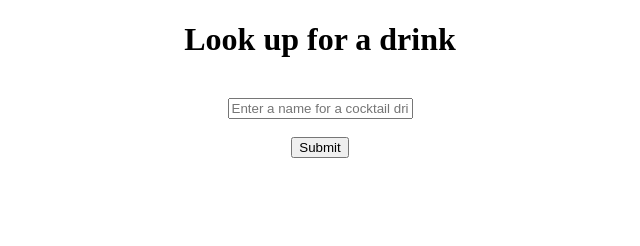
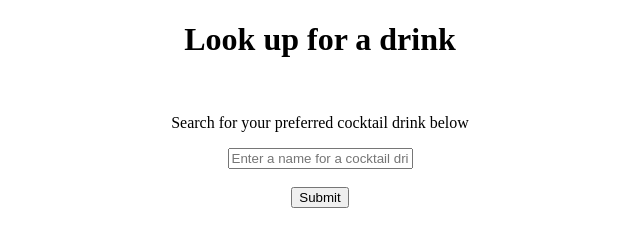
Before and after one commit to Josphat0707/phase-1-individual-project, a plain HTML site: page index.html in a window 1280 px wide. Shown: the whole page, without its empty margins (320-960 px from the left). Drawn offline with Linux system fonts and the light colour scheme.

Commit message:
aligning the text to the center

```diff
--- a/index.html
+++ b/index.html
@@ -9,11 +9,14 @@
 </head>
 <body>
     <div id="main">
-        <h1 style="text-align: center;">Look up for a drink</h1><br>
-        <form style="text-align: center;">
-            <input id="search" type="text" name="search" placeholder="Enter a name for a cocktail drink"/><br><br>
-            <input type="submit" name="submit"/>
-        </form>
+            <h1 style="text-align: center;">Look up for a drink</h1><br>
+                <div class="text-centered">
+                    <p style="text-align: center;">Search for your preferred cocktail drink below</p>
+                    <form style="text-align: center;">
+                        <input id="search" type="text" name="search" placeholder="Enter a name for a cocktail drink"/><br><br>
+                        <input type="submit" name="submit"/>
+                    </form>
+                </div>
         <div id="container">
             <ul id="drink-list">
 
--- a/index.js
+++ b/index.js
@@ -0,0 +1 @@
+document.addEventListener(DOMContentLoaded())
--- a/style.css
+++ b/style.css
@@ -1,4 +1,18 @@
+body, html{
+    height: 100%;
+    margin: 0;
+}
+.text-centered{
+    display: flex;
+    flex-direction: column;
+    justify-content: center;
+    align-items: center;
+    height: 100%;
+}
 #main.h1{
+    font-family: serif;
+}
+p{
     font-family: serif;
 }
 form{
```
